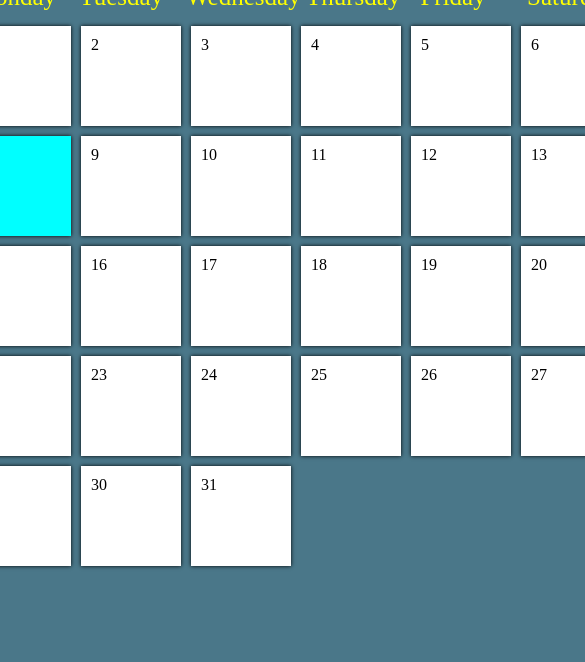
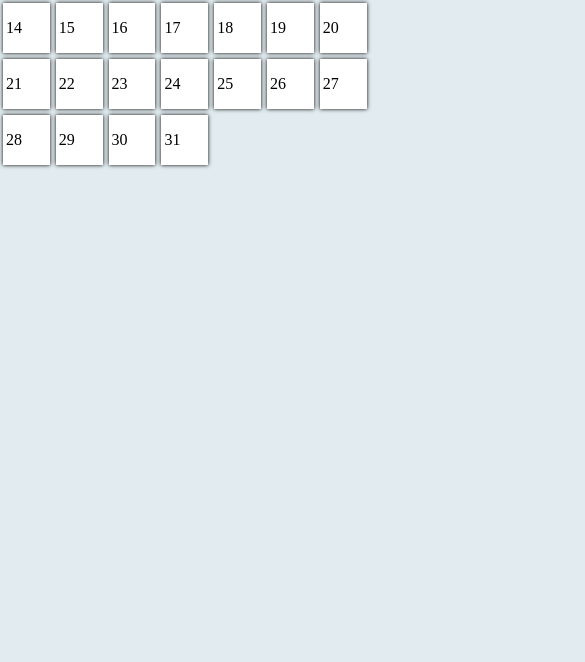
Before and after one commit to sachinkr7368/Event-Calendar-Using-HTML-CSS-JAVASCRIPT, a plain HTML site: page index.html in a window 390 px wide. Shown: the part 182-844 px from the top of the page, 585 px wide, since content can reach past the window. Drawn offline with Linux system fonts and the light colour scheme.

Commit message:
Update style.css

```diff
--- a/style.css
+++ b/style.css
@@ -126,3 +126,61 @@ body {
     position: absolute;
     background-color: rgba(0,0,0,0.8);
   }
+ @media(max-width:765px){
+    html{
+        overflow-x: hidden;
+
+    }
+
+    body {
+        display: flex;
+        margin: 15px auto;
+        justify-content: center;
+        background-color: rgb(226, 236, 240);
+      }
+
+    #container {
+        width:100vw;
+      }
+
+    #weekdays {
+       display: none;
+      }
+      #weekday-responsive{
+        width: 100%;
+        display: flex;
+        color: blueviolet;
+        font-size: 18px;
+      }
+      #weekday-responsive div {
+        width: 100px;
+        padding: 5px 0px;
+      }
+    #calendar {
+        width: 100%;
+        margin: auto;
+        display: flex;
+        flex-wrap:wrap;
+    }
+    .day {
+        width: 12%;
+
+        padding: 3px;
+        height: 50px;
+        cursor: pointer;
+        box-sizing: border-box;
+        background-color: white;
+        margin: 3px;
+        display: flex;
+        flex-wrap: wrap;
+        flex-direction:column;
+        justify-content: space-evenly;
+      }
+
+        #newEventModal{
+            width:300px;
+            margin: auto;
+
+
+  }
+}
```
